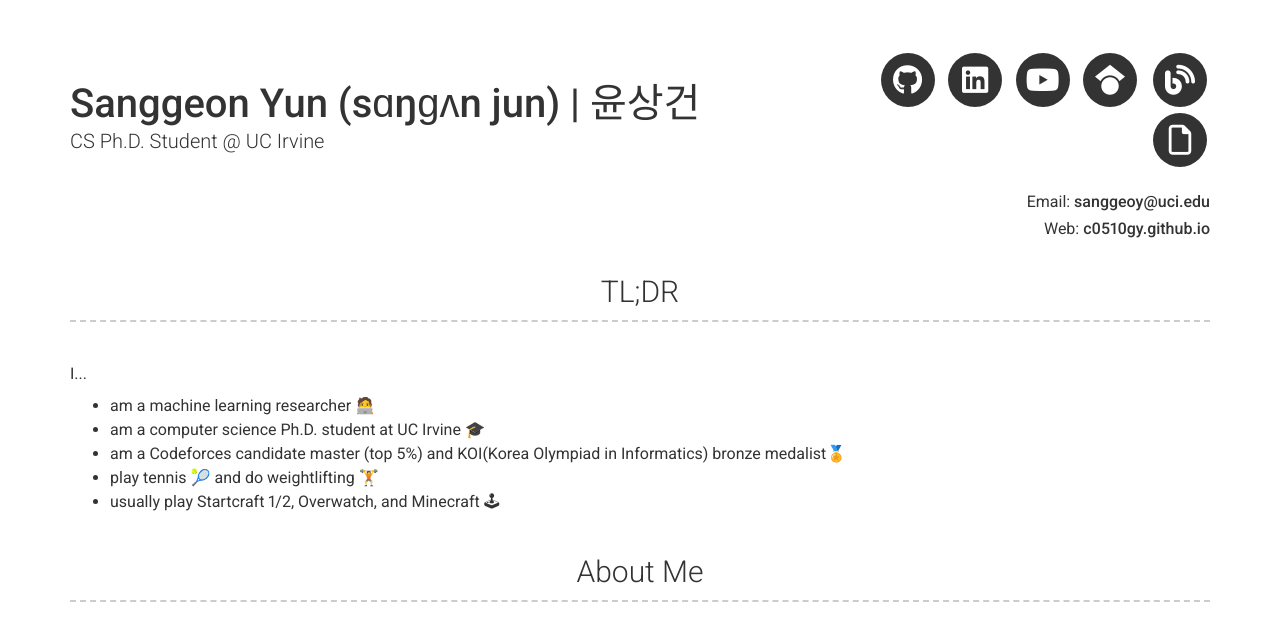
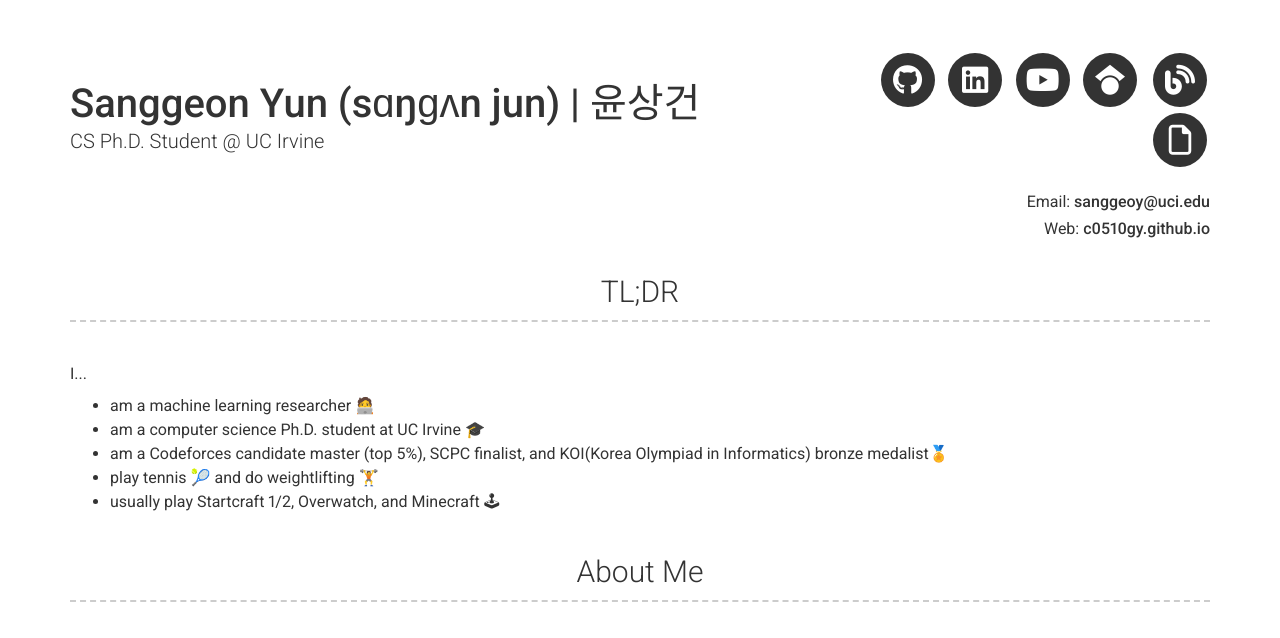
Before and after one commit to c0510gy/c0510gy.github.io, a Jekyll site: the page built from index.md, in a window 1280 px wide and 900 px high, cut to the strip 0-638 px from the top of the window. Built offline with Jekyll 4.4.1, drawn with Linux system fonts in a browser that asks for light colours.

Commit message:
Update TLDR.html

```diff
--- a/_includes/TLDR.html
+++ b/_includes/TLDR.html
@@ -6,7 +6,7 @@
       <ul>
         <li>am a machine learning researcher 🧑‍💻</li>
         <li>am a computer science Ph.D. student at UC Irvine 🎓</li>
-        <li>am a Codeforces candidate master (top 5%) and KOI(Korea Olympiad in Informatics) bronze medalist🏅</li>
+        <li>am a Codeforces candidate master (top 5%), SCPC finalist, and KOI(Korea Olympiad in Informatics) bronze medalist🏅</li>
         <li>play tennis 🎾 and do weightlifting 🏋️</li>
         <li>usually play Startcraft 1/2, Overwatch, and Minecraft 🕹</li>
       </ul>
```
